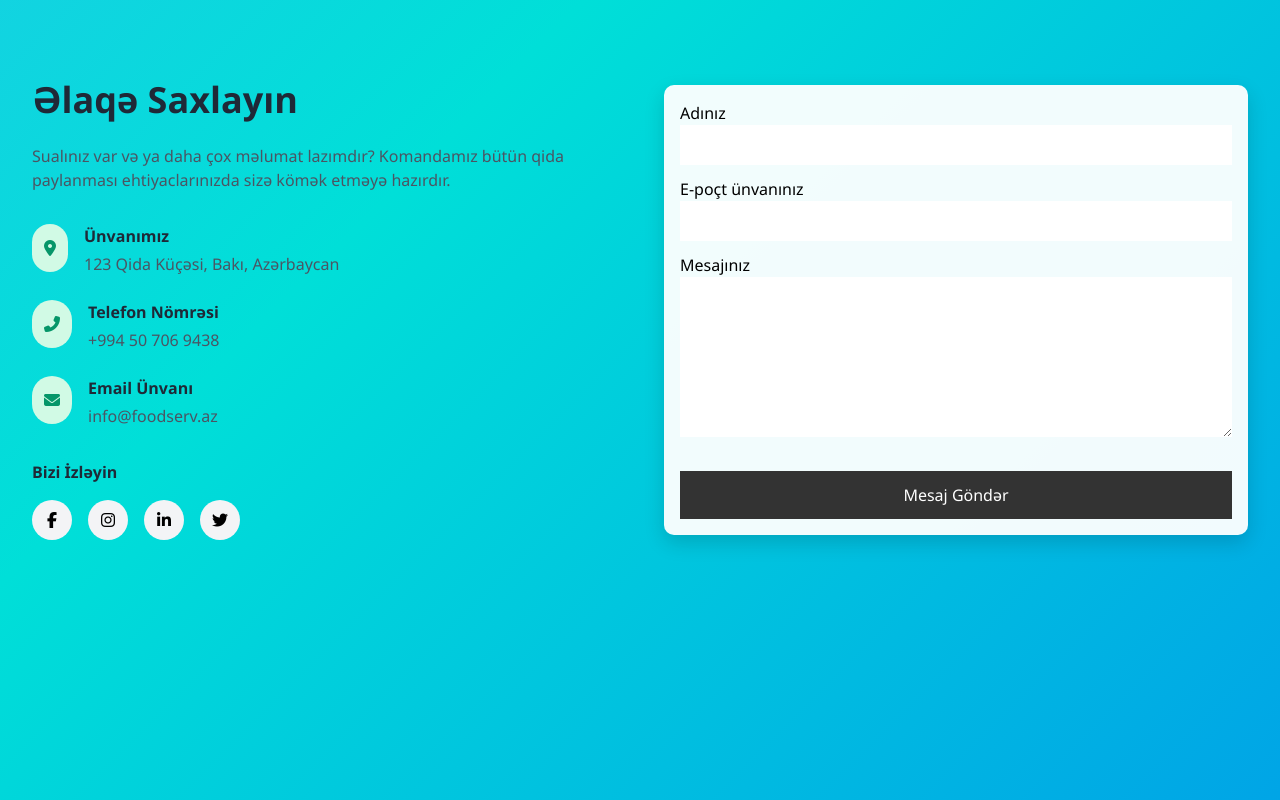
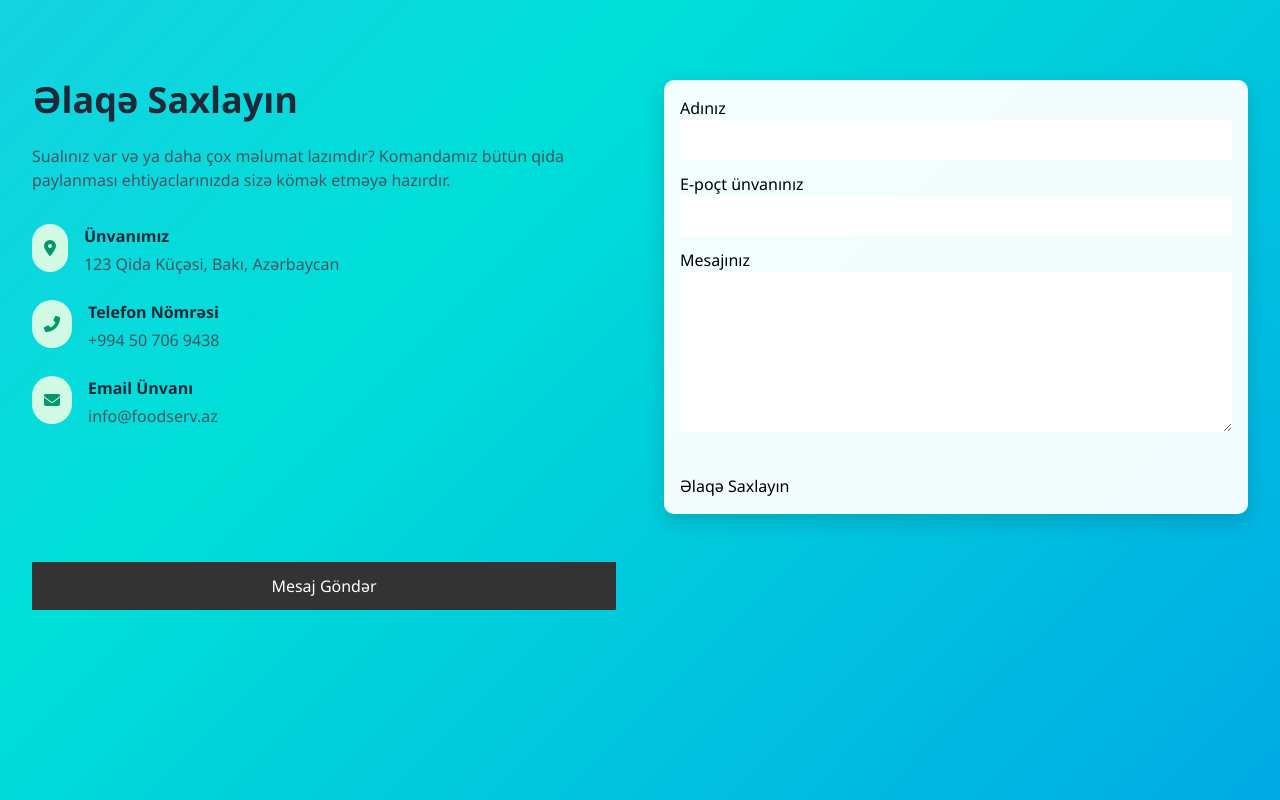
Before and after one commit to Gityus13/foodserv.mail, a plain HTML site: page index.html in a window 1280 px wide. Drawn offline with nearby package versions, Linux system fonts and the light colour scheme.

Commit message:
Update index.html

```diff
--- a/index.html
+++ b/index.html
@@ -74,20 +74,8 @@
         </div>
 
         <div class="mt-8">
-          <h4 class="font-bold text-gray-800 mb-4">Bizi İzləyin</h4>
-          <div class="flex space-x-4">
-            <a href="#" class="bg-gray-100 hover:bg-green-600 hover:text-white w-10 h-10 rounded-full flex items-center justify-center transition">
-              <i class="fab fa-facebook-f"></i>
-            </a>
-            <a href="#" class="bg-gray-100 hover:bg-green-600 hover:text-white w-10 h-10 rounded-full flex items-center justify-center transition">
-              <i class="fab fa-instagram"></i>
-            </a>
-            <a href="#" class="bg-gray-100 hover:bg-green-600 hover:text-white w-10 h-10 rounded-full flex items-center justify-center transition">
-              <i class="fab fa-linkedin-in"></i>
-            </a>
-            <a href="#" class="bg-gray-100 hover:bg-green-600 hover:text-white w-10 h-10 rounded-full flex items-center justify-center transition">
-              <i class="fab fa-twitter"></i>
-            </a>
+           <div class="flex space-x-4">
+
           </div>
         </div>
       </div>
@@ -107,7 +95,15 @@
         <label for="message">Mesajınız</label>
         <textarea name="Message" id="message" rows="6" required style="width: 100%; padding: 8px; margin-bottom: 12px;"></textarea>
 
-        <div class="g-recaptcha" data-sitekey="6LdGBGwrAAAAAG_2v8Qu4U7mVR-ODfNmoyfhOciD" style="margin-bottom: 16px;"></div>
+        <!-- Load reCAPTCHA script -->
+<script src="https://www.google.com/recaptcha/api.js" async defer></script>
+
+<!-- Simple form with reCAPTCHA -->
+<form action="#" method="POST">
+  <div class="g-recaptcha" data-sitekey="6LdYPpMrAAAAAA99lswuLzbGvME9BRplMAFCdjAp"></div>
+  <br>
+  <button type="submit">Əlaqə Saxlayın</button>
+</form>
 
         <button type="submit" style="width: 100%; padding: 12px; background-color: #333; color: white; border: none; cursor: pointer;">Mesaj Göndər</button>
       </form>
```
